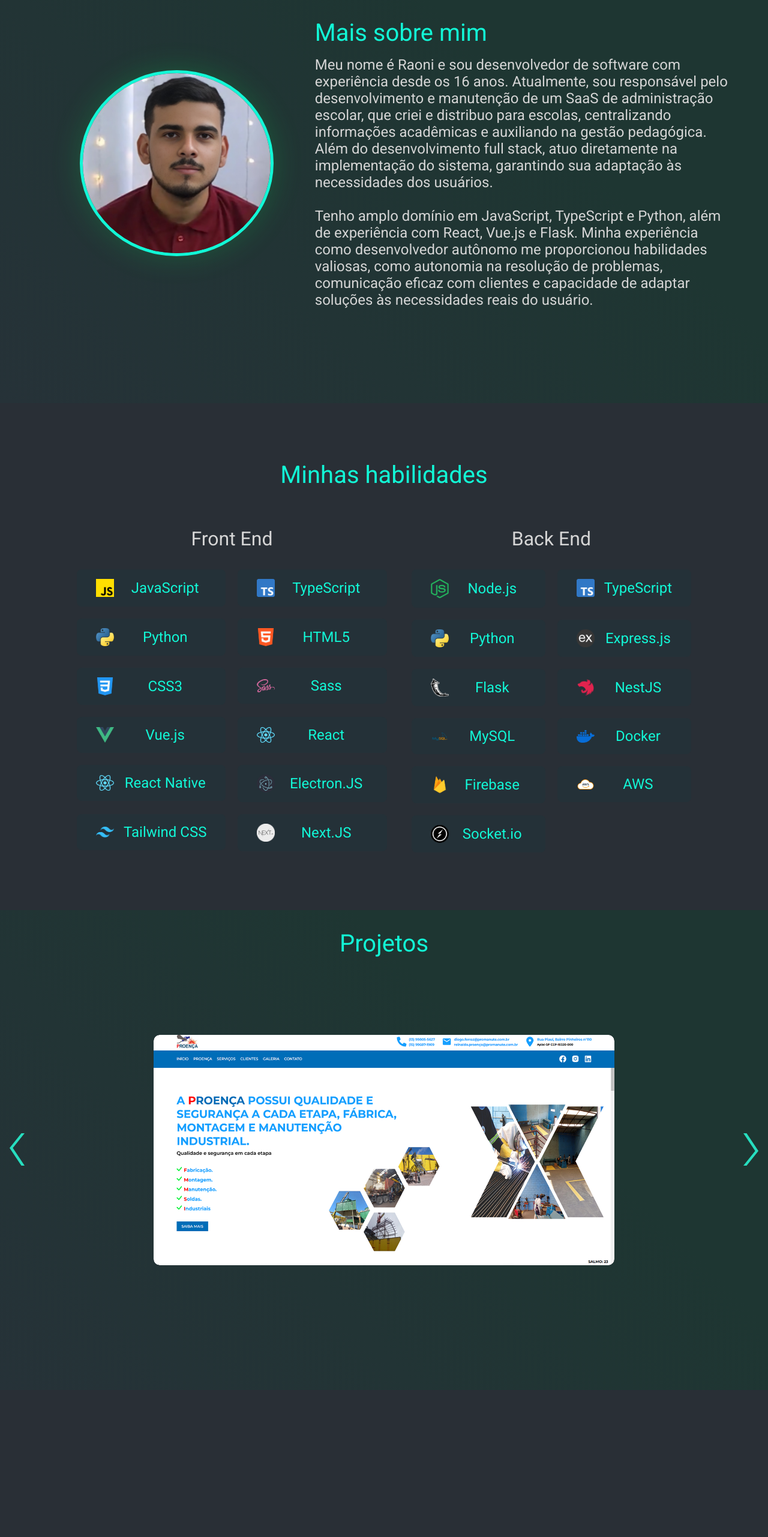
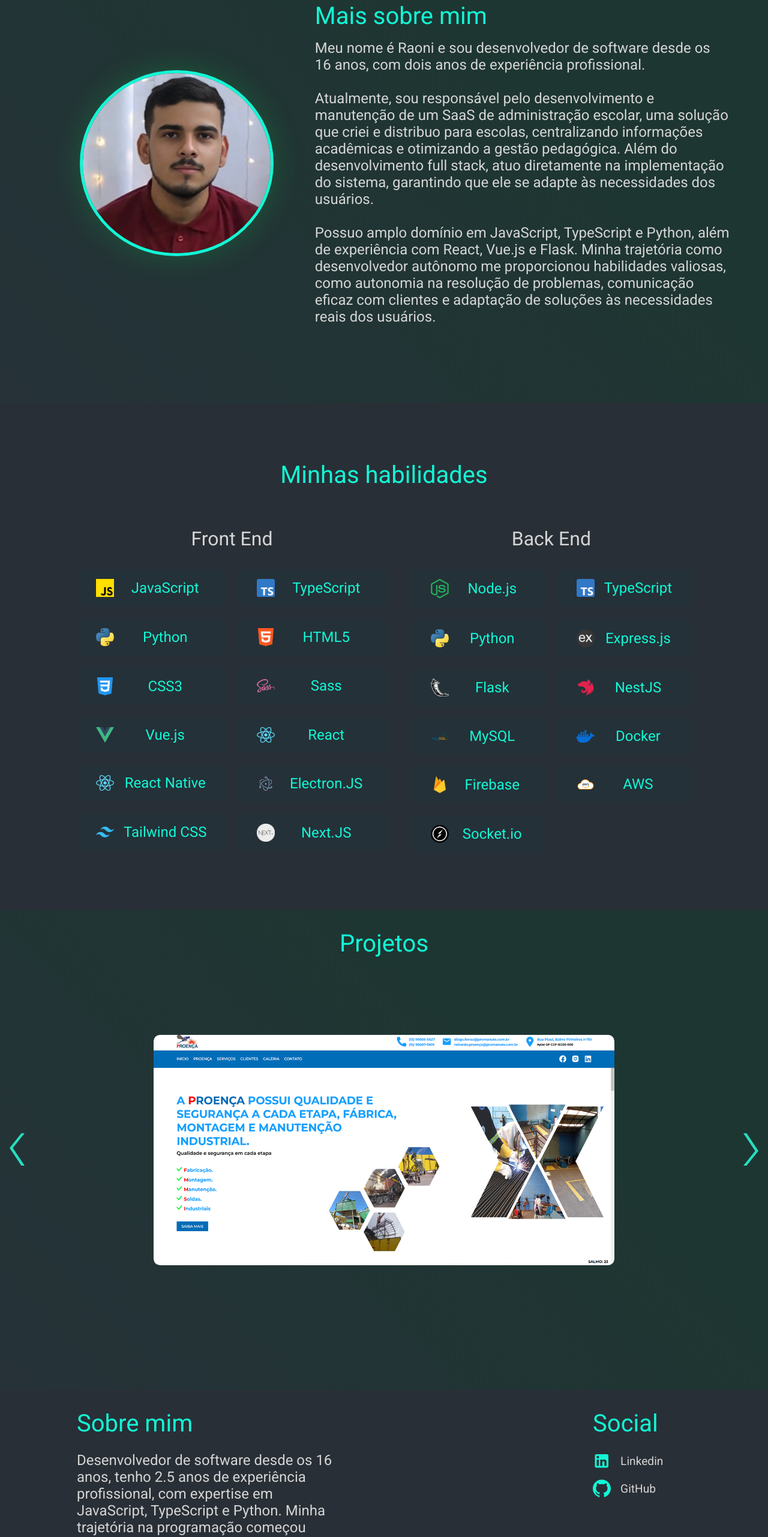
Before and after one commit to raoni111/portfolio_2.0, a Vue app: page / in a window 1280 px wide. Shown: the part 928-3490 px from the top of the page at 60% size. Before the commit the page ends 3245 px from the top, so only its background shows below. Built offline with nearby package versions, Linux system fonts and the light colour scheme.

Commit message:
create-components

```diff
--- a/src/components/about-more.vue
+++ b/src/components/about-more.vue
@@ -12,16 +12,14 @@
       <div class="about-more-text">
         <h1>Mais sobre mim</h1>
         <p>
-          Meu nome é Raoni e sou desenvolvedor de software com experiência desde os 16 anos.
-          Atualmente, sou responsável pelo desenvolvimento e manutenção de um SaaS de administração
-          escolar, que criei e distribuo para escolas, centralizando informações acadêmicas e
-          auxiliando na gestão pedagógica. Além do desenvolvimento full stack, atuo diretamente na
-          implementação do sistema, garantindo sua adaptação às necessidades dos usuários.<br /><br />
-
-          Tenho amplo domínio em JavaScript, TypeScript e Python, além de experiência com React,
-          Vue.js e Flask. Minha experiência como desenvolvedor autônomo me proporcionou habilidades
-          valiosas, como autonomia na resolução de problemas, comunicação eficaz com clientes e
-          capacidade de adaptar soluções às necessidades reais do usuário.
+          Meu nome é Raoni e sou desenvolvedor de software desde os 16 anos, com dois anos de experiência profissional. <br /> <br />
+          Atualmente, sou responsável pelo desenvolvimento e manutenção de um SaaS de administração escolar,
+          uma solução que criei e distribuo para escolas,
+          centralizando informações acadêmicas e otimizando a gestão pedagógica. Além do desenvolvimento full stack,
+          atuo diretamente na implementação do sistema, garantindo que ele se adapte às necessidades dos usuários. <br /> <br />
+          Possuo amplo domínio em JavaScript, TypeScript e Python, além de experiência com React, Vue.js e Flask.
+          Minha trajetória como desenvolvedor autônomo me proporcionou habilidades valiosas, como autonomia na resolução de problemas,
+          comunicação eficaz com clientes e adaptação de soluções às necessidades reais dos usuários.
         </p>
       </div>
     </div>
--- /dev/null
+++ b/src/components/footer-component.vue
@@ -0,0 +1,172 @@
+<script lang="ts" setup>
+  import LinkedinIcon from './icons/header/linkedin-icon.vue';
+  import GithubIcon from './icons/header/github-icon.vue';
+</script>
+
+<template>
+ <section class="footer-components">
+  <div class="footer-component-info">
+    <div class="footer-component-info-about-more">
+      <h1>Sobre mim</h1>
+      <p>Desenvolvedor de software desde os 16 anos, tenho 2.5 anos de experiência profissional, com expertise em JavaScript, TypeScript e Python. Minha trajetória na programação começou cedo, motivada pela paixão em criar soluções práticas e inovadoras.</p>
+    </div>
+    <div class="footer-component-info-social">
+      <h1>Social</h1>
+      <ul class="footer-component-info-social-list">
+        <a  class="footer-component-info-social-list-item" href="https://www.linkedin.com/in/raoni-oliveira-quevedo-3719871b3" target="_blank">
+          <li>
+            <LinkedinIcon class="icon-element" />
+            Linkedin
+          </li>
+        </a>
+        <a class="footer-component-info-social-list-item" href="https://github.com/raoni111" target="_blank">
+          <li>
+            <GithubIcon class="icon-element" />
+            GitHub
+          </li>
+        </a>
+      </ul>
+    </div>
+  </div>
+  <div class="footer-copyright">
+    <p>todos os direitos reservadors para Raoni oliveira quevedo ©</p>
+  </div>
+ </section>
+</template>
+
+<style lang="scss" scoped>
+  .footer-components {
+    display: flex;
+    flex-direction: column;
+    justify-content: center;
+    align-items: center;
+    height: auto;
+    padding: 2rem 0rem;
+    h1 {
+      font-size: 2.5rem;
+      color: var(--font-color-green);
+      margin-bottom: 1.5rem;
+    }
+    .footer-component-info {
+      display: flex;
+      justify-content: center;
+      align-items: start;
+      width: 80%;
+      margin-bottom: 3rem;
+      .footer-component-info-about-more {
+        p {
+          width: 50%;
+          font-size: 1.5rem;
+          color: var(--font-color-gray);
+        }
+      }
+      .footer-component-info-social {
+        width: 50%;
+        .footer-component-info-social-list {
+          list-style: none;
+          padding: 0px;
+          .footer-component-info-social-list-item {
+            text-decoration: none;
+            li {
+              display: flex;
+              justify-content: flex-start;
+              align-items: center;
+              margin-top: 1rem;
+              font-size: 1.2rem;
+              color: var(--font-color-gray);
+              .icon-element {
+                width: 30px;
+                height: 30px;
+                margin-right: 1rem;
+                color: var(--font-color-green);
+              }
+
+            }
+          }
+        }
+      }
+    }
+    .footer-copyright {
+      p {
+        color: var(--font-color-gray);
+      }
+    }
+  }
+@media (max-width: 1000px) {
+  .footer-components {
+    h1 {
+      font-size: 2rem
+    }
+    .footer-component-info {
+      .footer-component-info-about-more {
+        p {
+          width: 60%;
+          font-size: 1.2rem;
+        }
+      }
+      .footer-component-info-social  {
+        width: 40%;
+      }
+    }
+  }
+}
+@media (max-width: 700px) {
+  .footer-components {
+    h1 {
+      font-size: 2rem
+    }
+    .footer-component-info {
+      width: 90%;
+      .footer-component-info-about-more {
+        p {
+          width: 60%;
+          font-size: 1.2rem;
+        }
+      }
+      .footer-component-info-social  {
+        width: 40%;
+      }
+    }
+  }
+}
+@media (max-width: 600px) {
+  .footer-components {
+    h1 {
+      font-size: 1.8rem
+    }
+    .footer-component-info {
+      width: 90%;
+      .footer-component-info-about-more {
+        p {
+          width: 70%;
+          font-size: 1.1rem;
+        }
+      }
+      .footer-component-info-social  {
+        width: 30%;
+      }
+    }
+  }
+}
+@media (max-width: 500px) {
+  .footer-components {
+    .footer-component-info {
+      width: 90%;
+      flex-direction: column;
+      .footer-component-info-about-more {
+        p {
+          width: 100%;
+        }
+      }
+      .footer-component-info-social  {
+        width: 100%;
+        margin-top: 2rem;
+      }
+    }
+  }
+  .footer-copyright {
+    text-align: center;
+    font-size: 0.7rem;
+  }
+}
+</style>
--- a/src/components/project-component.vue
+++ b/src/components/project-component.vue
@@ -46,6 +46,8 @@ const moveToView = () => {
 
   element.scrollIntoView({
     behavior: 'smooth',
+    block: 'center',
+    inline: 'center'
   });
 }
 
--- a/src/elements/project-element-imgs.vue
+++ b/src/elements/project-element-imgs.vue
@@ -53,6 +53,8 @@ const moveToView = () => {
 
   img.scrollIntoView({
     behavior: 'smooth',
+    block: 'center',
+    inline: 'center'
   })
 }
 
--- a/src/views/HomeView.vue
+++ b/src/views/HomeView.vue
@@ -1,5 +1,6 @@
 <script setup lang="ts">
   import AboutMore from '@/components/about-more.vue';
+import FooterComponent from '@/components/footer-component.vue';
   import Header from '@/components/header-element.vue';
   import InitialPage from '@/components/initial-page.vue';
   import ProjectComponent from '@/components/project-component.vue';
@@ -13,5 +14,6 @@
     <AboutMore />
     <Skill />
     <ProjectComponent />
+    <FooterComponent />
   </main>
 </template>
```
